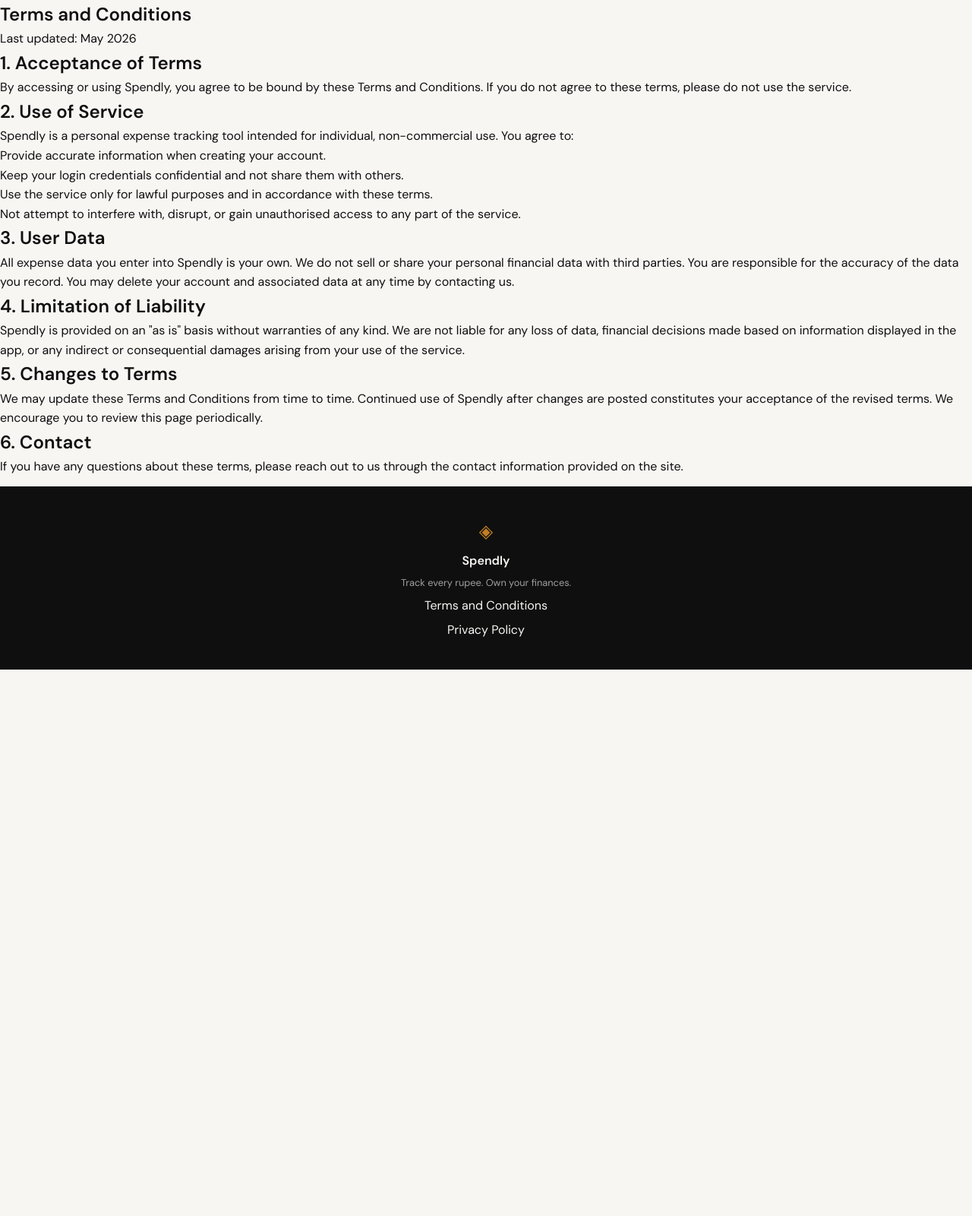
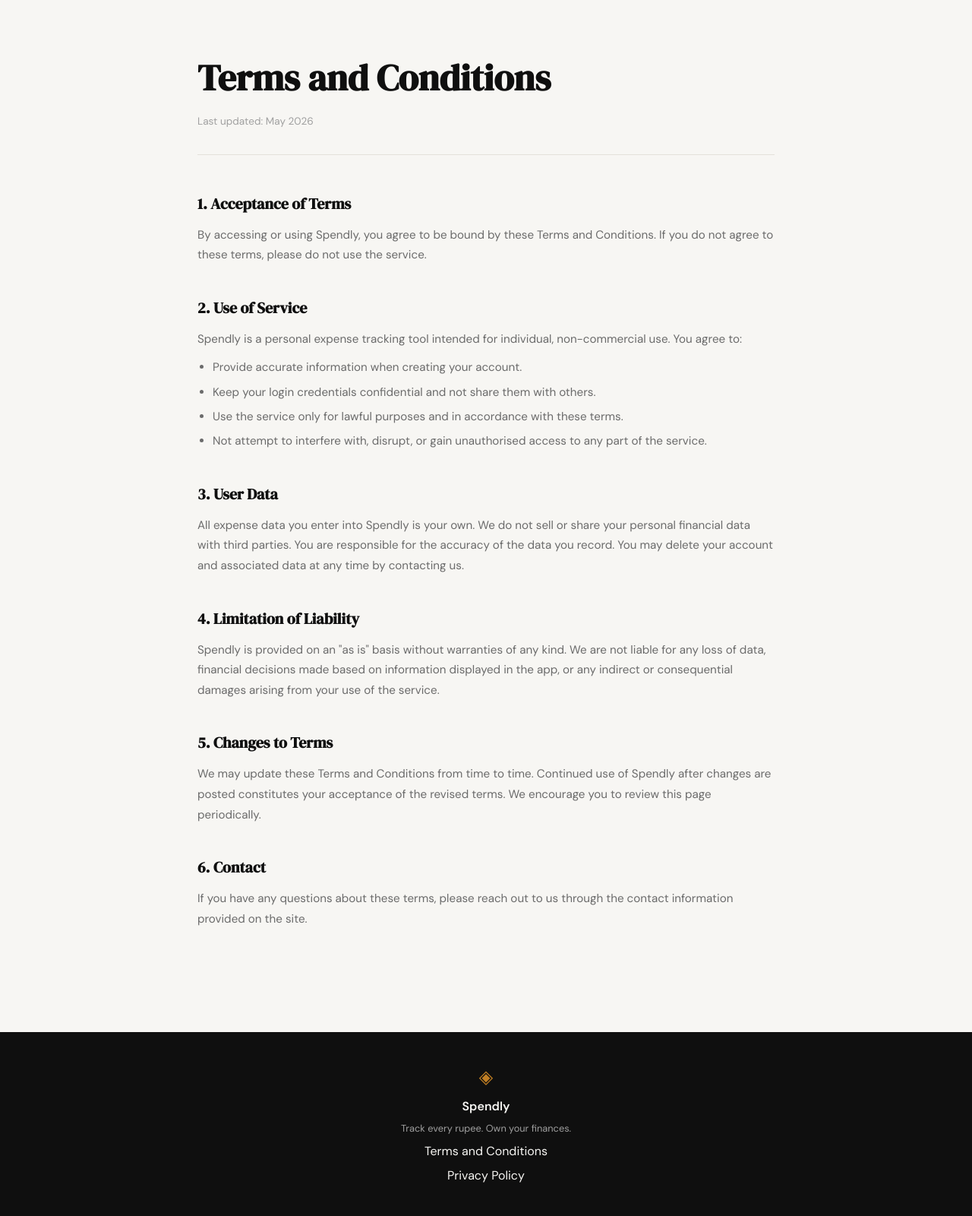
Before and after one commit to suryakantverma2013/expense-tracker, a Flask app: page /terms in a window 1280 px wide. Shown: the part 61-1661 px from the top of the page at 76% size. Before the commit the page ends 942 px from the top, so only its background shows below. Run offline with Flask 3, Linux system fonts and the light colour scheme.

Commit message:
Updated style for Terms and Conditions / Privacy links

```diff
--- a/app.py
+++ b/app.py
@@ -15,6 +15,11 @@ def landing():
 @app.route("/terms")
 def terms():
     return render_template("terms.html")
+
+
+@app.route("/privacy")
+def privacy():
+    return render_template("privacy.html")
 
 
 @app.route("/register")
--- a/static/css/style.css
+++ b/static/css/style.css
@@ -508,6 +508,80 @@ a { color: inherit; text-decoration: none; }
 }
 
 /* ------------------------------------------------------------------ */
+/* Legal pages (Terms & Privacy)                                       */
+/* ------------------------------------------------------------------ */
+
+.legal-page,
+.terms-page {
+    padding: 4rem 2rem 6rem;
+}
+
+.legal-inner,
+.terms-inner {
+    max-width: 760px;
+    margin: 0 auto;
+}
+
+.legal-title,
+.terms-title {
+    font-family: var(--font-display);
+    font-size: clamp(2rem, 4vw, 3rem);
+    color: var(--ink);
+    margin-bottom: 0.5rem;
+}
+
+.legal-updated,
+.terms-updated {
+    font-size: 0.85rem;
+    color: var(--ink-faint);
+    margin-bottom: 3rem;
+    padding-bottom: 2rem;
+    border-bottom: 1px solid var(--border);
+}
+
+.legal-section,
+.terms-section {
+    margin-bottom: 2.5rem;
+}
+
+.legal-section h2,
+.terms-section h2 {
+    font-family: var(--font-display);
+    font-size: 1.25rem;
+    color: var(--ink);
+    margin-bottom: 0.75rem;
+}
+
+.legal-section p,
+.terms-section p {
+    font-size: 0.95rem;
+    color: var(--ink-muted);
+    line-height: 1.75;
+    margin-bottom: 0.75rem;
+}
+
+.legal-section ul,
+.terms-section ul {
+    margin: 0.5rem 0 0.75rem 1.25rem;
+    display: flex;
+    flex-direction: column;
+    gap: 0.4rem;
+}
+
+.legal-section li,
+.terms-section li {
+    font-size: 0.95rem;
+    color: var(--ink-muted);
+    line-height: 1.7;
+}
+
+.legal-section strong,
+.terms-section strong {
+    color: var(--ink-soft);
+    font-weight: 500;
+}
+
+/* ------------------------------------------------------------------ */
 /* Responsive                                                          */
 /* ------------------------------------------------------------------ */
 
--- a/templates/base.html
+++ b/templates/base.html
@@ -35,7 +35,7 @@
             <span class="footer-name">Spendly</span>
             <p class="footer-copy">Track every rupee. Own your finances.</p>
             <a href="{{ url_for('terms') }}">Terms and Conditions</a>
-            <a href="#">Privacy Policy</a>
+            <a href="{{ url_for('privacy') }}">Privacy Policy</a>
         </div>
     </footer>
 
```
Also changed, not shown: templates/privacy.html (added, +62 -0 lines).
